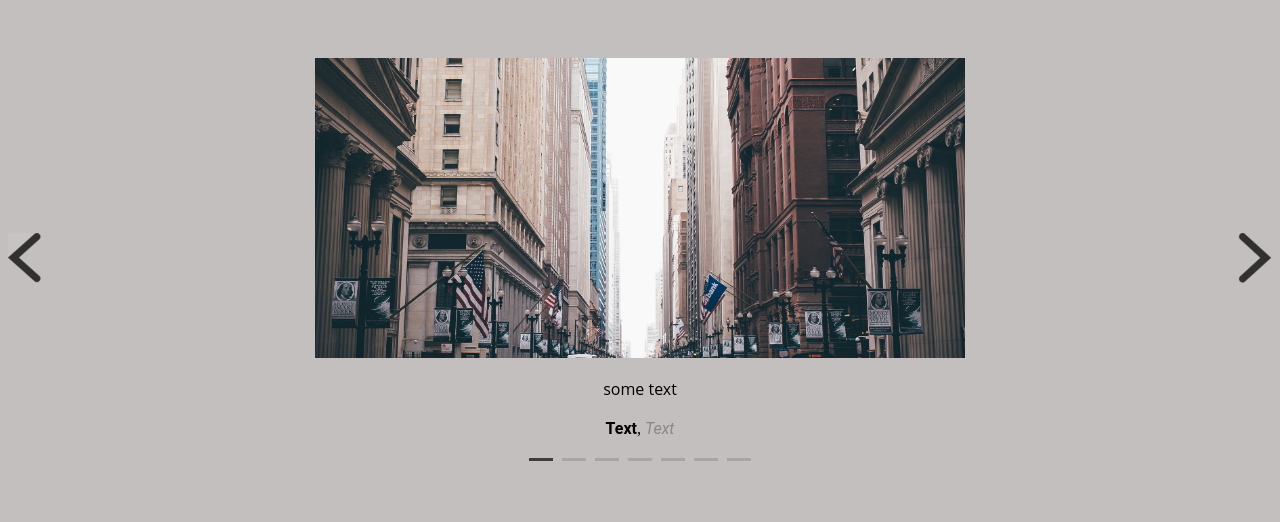
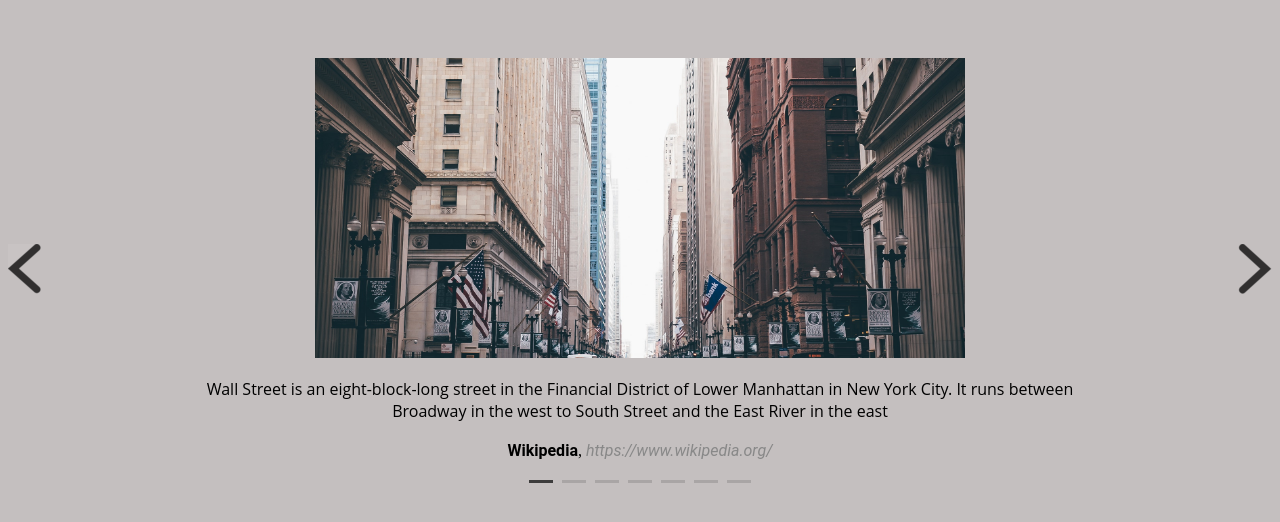
Before and after one commit to 404notfound10/React_slider, a React (Create React App) app: page / in a window 1280 px wide. Shown: the top 522 px of the page. Built offline with nearby package versions, Linux system fonts and the light colour scheme.

Commit message:
component improvements

```diff
--- a/src/components/Carousel.js
+++ b/src/components/Carousel.js
@@ -1,8 +1,6 @@
 import React, { Component } from "react";
 
 // Components
-import CarouselLeftArrow from "./CarouselLeftArrow";
-import CarouselRightArrow from "./CarouselRightArrow";
 import CarouselIndicator from "./CarouselIndicator";
 import CarouselSlide from "./CarouselSlide";
 import Swiper from "./Swiper";
@@ -61,14 +59,23 @@ class Carousel extends Component {
     });
   }
 
-  preventDragHandler = (e) => {
-    e.preventDefault();
-  };
-
   render() {
     return (
       <div className="carousel">
-        <CarouselLeftArrow onClick={(e) => this.goToPrevSlide(e)} />
+        <div className="slider-arrows">
+          <a
+            className="carousel__arrow carousel__arrow--left"
+            onClick={() => this.goToPrevSlide()}
+          >
+            <img src={require("../img/left.png")} />
+          </a>
+          <a
+            className="carousel__arrow carousel__arrow--right"
+            onClick={() => this.goToNextSlide()}
+          >
+            <img src={require("../img/right.png")} />
+          </a>
+        </div>
         <Swiper
           onSwipeRight={this.goToNextSlide}
           onSwipeLeft={this.goToPrevSlide}
@@ -84,7 +91,6 @@ class Carousel extends Component {
             ))}
           </ul>
         </Swiper>
-        <CarouselRightArrow onClick={(e) => this.goToNextSlide(e)} />
 
         <ul className="carousel__indicators">
           {this.props.slides.map((slide, index) => (
@@ -100,5 +106,4 @@ class Carousel extends Component {
     );
   }
 }
-
 export default Carousel;
--- a/src/components/CarouselData.js
+++ b/src/components/CarouselData.js
@@ -2,44 +2,51 @@
 export default [
   {
     image: require("../img/1.jpg"),
-    content: "some text",
-    author: "Text",
-    source: "Text",
+    content:
+      "Wall Street is an eight-block-long street in the Financial District of Lower Manhattan in New York City. It runs between Broadway in the west to South Street and the East River in the east",
+    author: "Wikipedia",
+    source: "https://www.wikipedia.org/",
   },
   {
     image: require("../img/2.jpg"),
-    content: "some text",
-    author: "Text",
-    source: "Text",
+    content:
+      "Playa del Carmen is one of the top diving destinations in the world, thanks to vibrant sea life and dazzling underwater caverns.",
+    author: "Tripadvisor",
+    source: "https://www.tripadvisor.com/",
   },
   {
     image: require("../img/3.jpg"),
-    content: "some text",
-    author: "Text",
-    source: "Text",
+    content:
+      "Venice was founded over 1,500 years ago on 117 different islands that are linked by 150 canals and around 400 bridges and pavements.",
+    author: "Tours-italy",
+    source: "https://www.tours-italy.com/",
   },
   {
     image: require("../img/4.jpg"),
-    content: "some text",
-    author: "Text",
-    source: "Text",
+    content:
+      "Mexico has one of the largest populations—more than 100 million—making it the home of more Spanish speakers than any other nation in the world.",
+    author: "History.com Editors",
+    source: "https://www.history.com/",
   },
   {
     image: require("../img/5.jpg"),
-    content: "some text",
-    author: "Text",
-    source: "Text",
+    content:
+      "The Grand Canyon is indeed a very big hole in the ground. It is 277 miles (446 km) long, up to 18 miles (29 km) wide and more than a mile (6,000 feet / 1,800 meters) deep. It is the result of constant erosion by the Colorado River over millions of years.",
+    author: "Kim Ann Zimmermann",
+    source: "https://www.livescience.com/",
   },
   {
     image: require("../img/6.jpg"),
-    content: "some text",
-    author: "Text",
-    source: "Text",
+    content:
+      "Few geographical features exemplify the beauty and power of nature as dramatically as majestic waterfalls. The sight of tons of water spilling over the edge of a cliff or cascading over rocks never fails to impress",
+    author: "Touropia",
+    source: "https://www.touropia.com/",
   },
   {
     image: require("../img/7.jpg"),
-    content: "some text",
-    author: "Text",
-    source: "Text",
+    content:
+      "The word nature is derived from the Latin word natura, or essential qualities, innate disposition, and in ancient times, literally meant birth",
+    author: "Wikipedia",
+    source: "https://www.wikipedia.org/",
   },
 ];
--- a/src/components/CarouselLeftArrow.js
+++ /dev/null
@@ -1,17 +0,0 @@
-import React, { Component } from "react";
-
-class CarouselLeftArrow extends Component {
-  render() {
-    return (
-      <a
-        href="#"
-        className="carousel__arrow carousel__arrow--left"
-        onClick={this.props.onClick}
-      >
-        <img src={require("../img/left.png")} alt="slide" />
-      </a>
-    );
-  }
-}
-
-export default CarouselLeftArrow;
--- a/src/components/CarouselRightArrow.js
+++ /dev/null
@@ -1,17 +0,0 @@
-import React, { Component } from "react";
-
-class CarouselRightArrow extends Component {
-  render() {
-    return (
-      <a
-        href="#"
-        className="carousel__arrow carousel__arrow--right"
-        onClick={this.props.onClick}
-      >
-        <img src={require("../img/right.png")} alt="slide" />
-      </a>
-    );
-  }
-}
-
-export default CarouselRightArrow;
```
